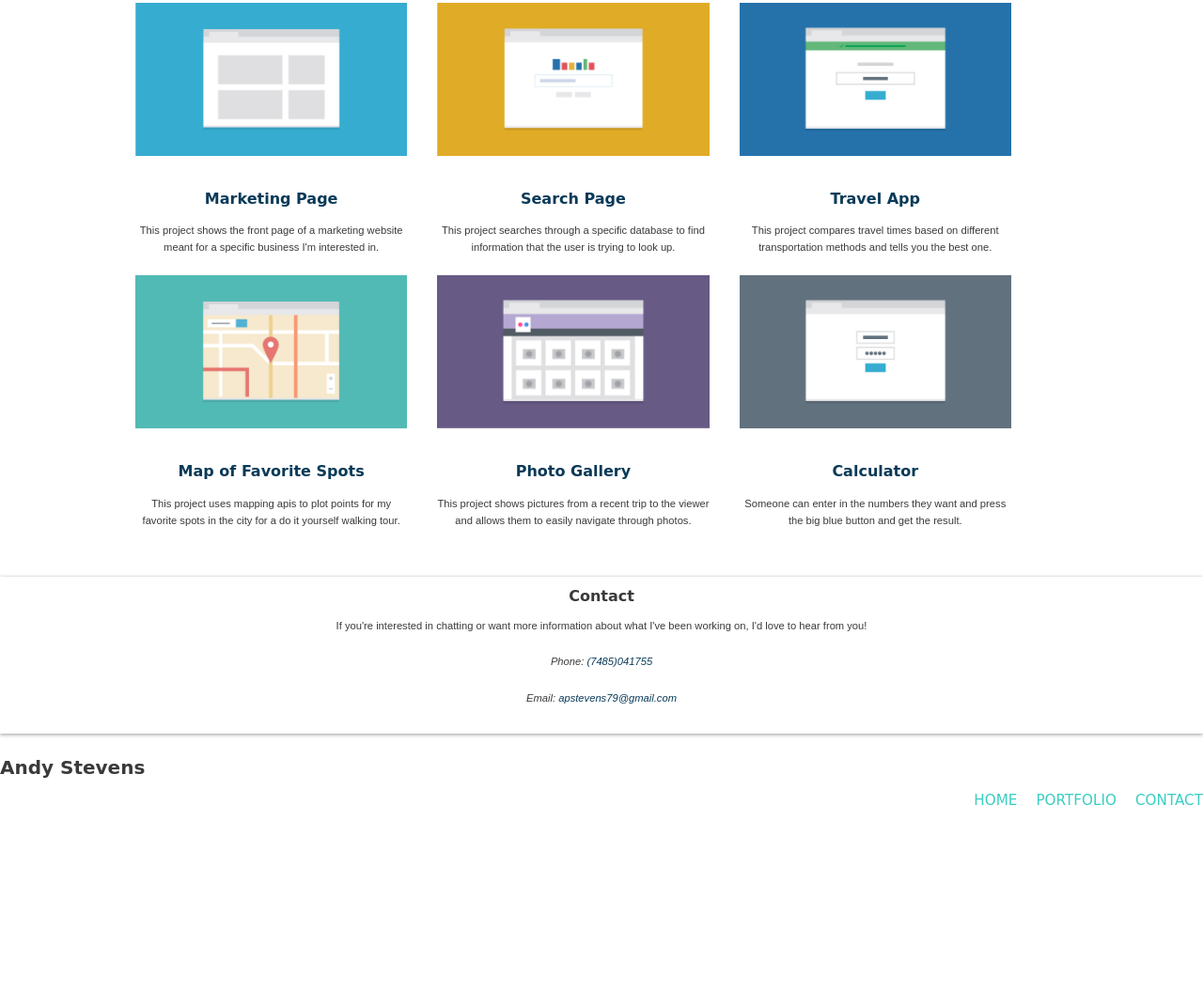
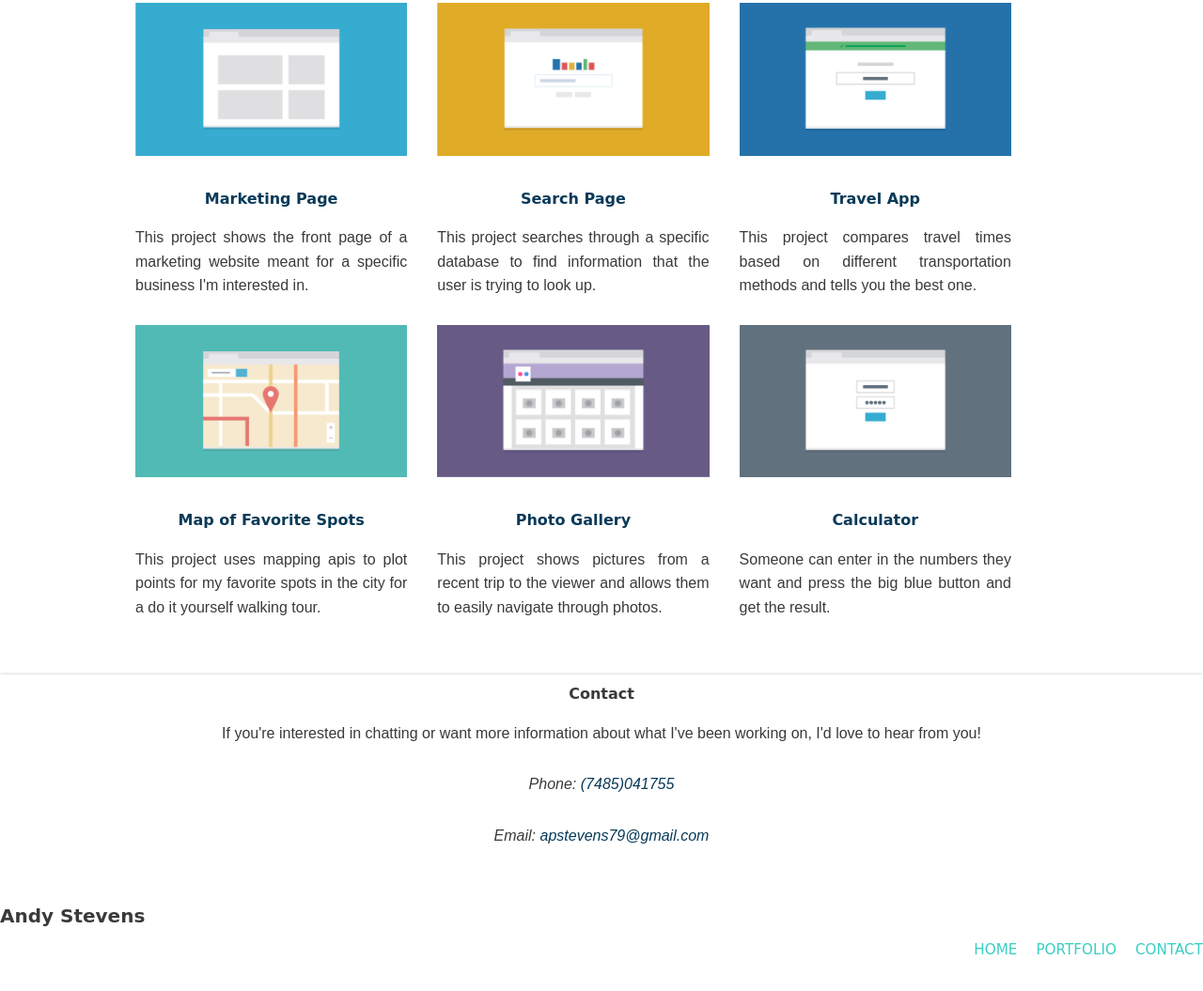
Before and after one commit to apstevens/techdegree-project-2, a plain HTML site: page index.html in a window 1280 px wide. Shown: the part 425-1480 px from the top of the page at 94% size. Before the commit the page ends 1321 px from the top, so only its background shows below. Drawn offline with Linux system fonts and the light colour scheme; a web font is replaced by a local one.

Commit message:
Adjusted css styles

```diff
--- a/css/style.css
+++ b/css/style.css
@@ -15,9 +15,9 @@ body {
 
 p {
 	font-family: 'Krona', sans-serif;
-	font-size: .7em;
+	font-size: 1em;
 	margin-bottom: 1.8em;
-	text-align: center;
+	text-align: justify;
 }
 
 ul {
@@ -51,7 +51,7 @@ nav {
 }
 
 h1,
-main.nav li {
+.main.nav li {
 	width: 100%;
 }
 
@@ -117,6 +117,13 @@ img {
 .main-header {
 	padding: .5em 0;
 
+}
+
+.main-footer,
+.footer-title,
+.footer-text,
+.contact-details {
+	text-align: center;
 }
 
 .marketing,
@@ -245,7 +252,6 @@ li {
 	}
 
 	.main-nav {
-		float: right;
 		text-align: right;
 
 	}
@@ -259,10 +265,5 @@ li {
 		max-width: 1150px;
 	}
 
-	.clearfix::after {
-		content: " ";
-		display: table;
-		clear: both;
-	}
 
 }
--- a/index.html
+++ b/index.html
@@ -74,8 +74,8 @@
         </section>
 
         <footer class="main-footer">
-            <span id="contact"><strong>Contact</strong></span>
-            <p>If you're interested in chatting or want more information about what I've been working on, I'd love to hear from you!</p>
+            <span id="contact" class="footer-title"><strong>Contact</strong></span>
+            <p class="footer-text">If you're interested in chatting or want more information about what I've been working on, I'd love to hear from you!</p>
             <address>
                 <p class="contact-details">Phone: <a href="tel:07485041755">(7485)041755</a></p>
                 <p class="contact-details">Email: <a href="mailto:apstevens79@gmail.com?subject= Request for information.">apstevens79@gmail.com</a></p>
```
